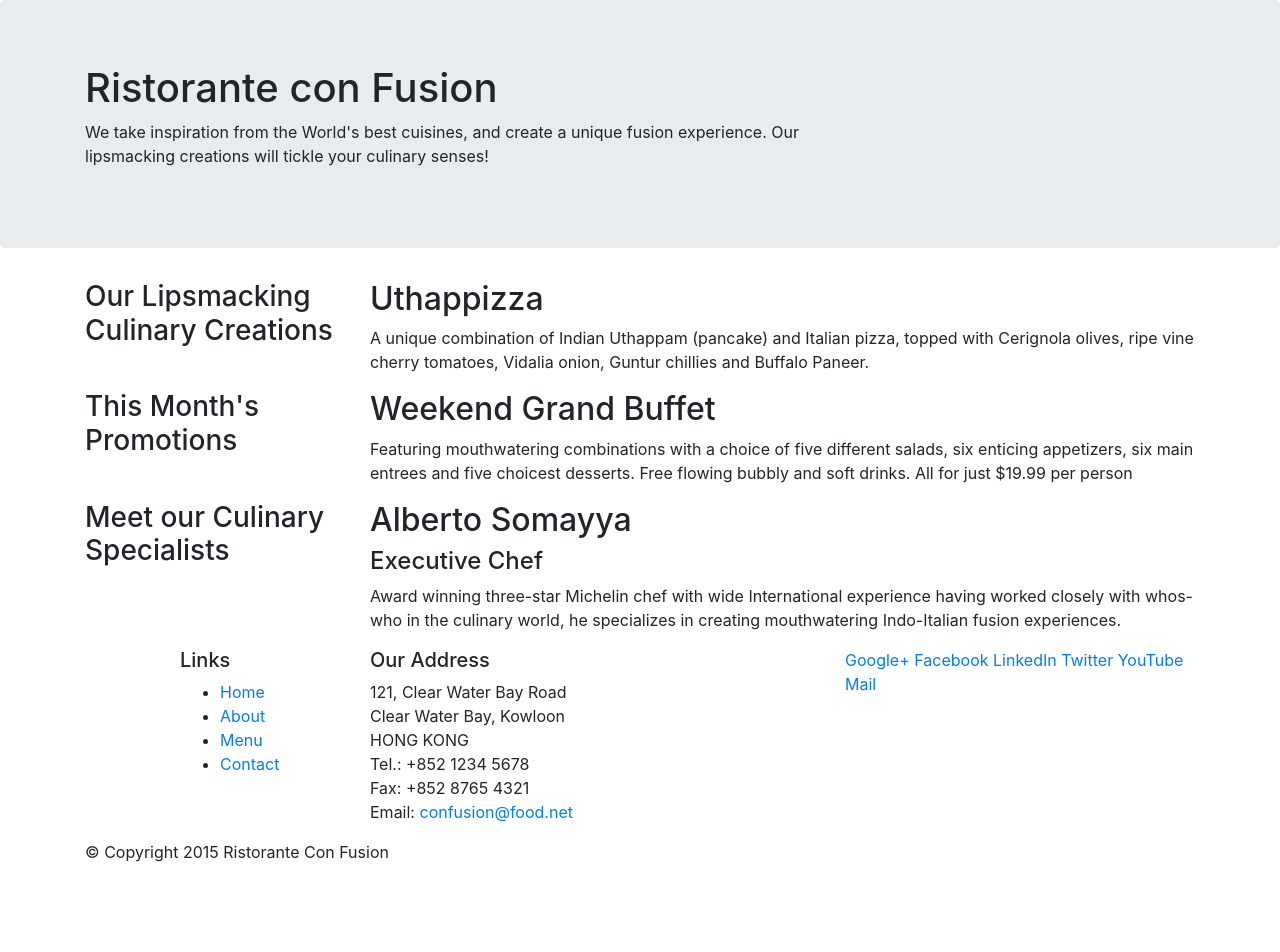
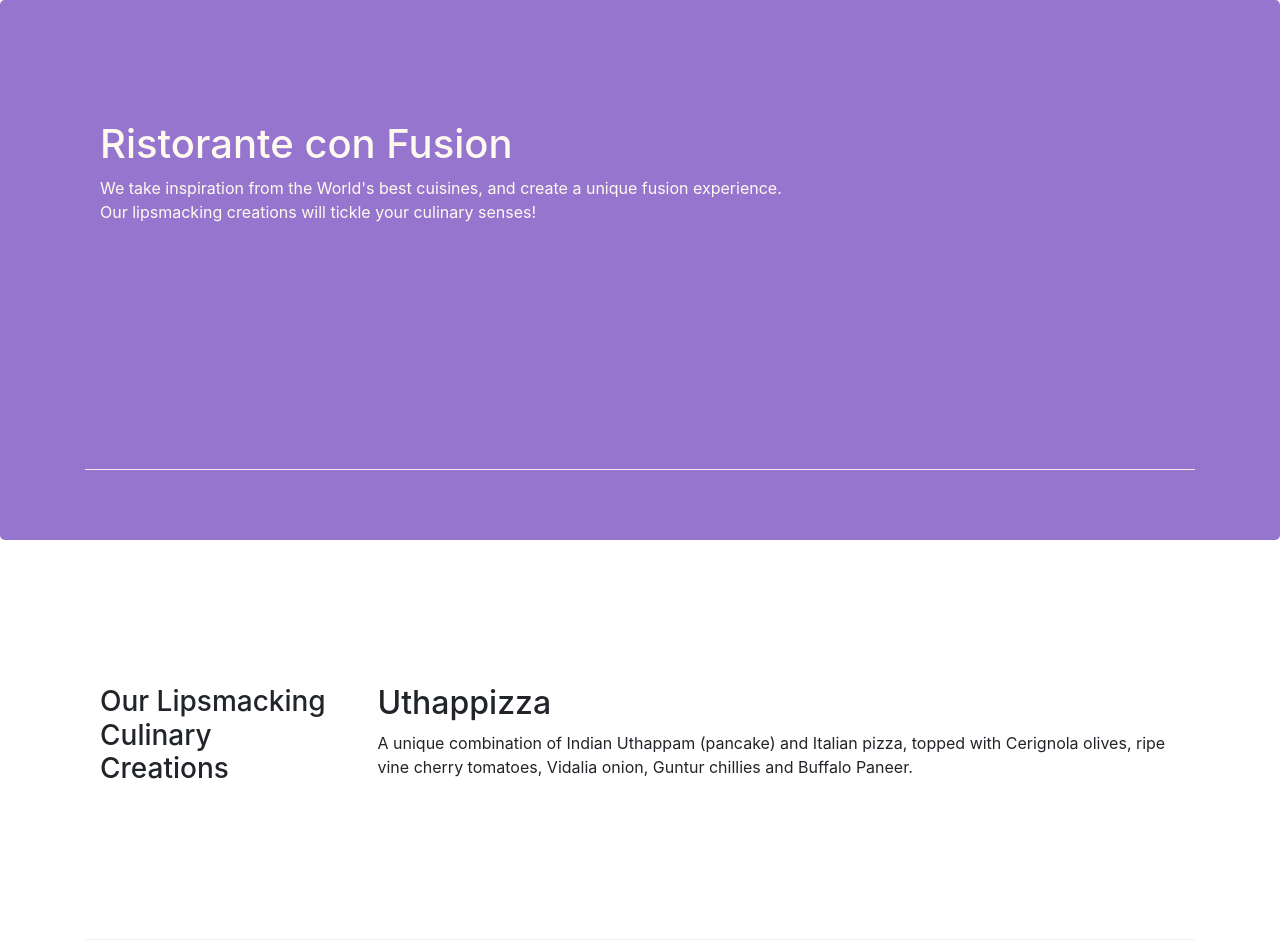
Before and after one commit to Sasa94s/conFusion, a website: page index.html in a window 1280 px wide. Shown: the top 952 px of the page. Before the commit the page ends 880 px from the top, so only its background shows below. Drawn offline with nearby package versions, Linux system fonts and the light colour scheme.

Commit message:
bootstrap grid part 2

```diff
--- /dev/null
+++ b/css/styles.css
@@ -0,0 +1,30 @@
+.row-header {
+    margin: 0px auto;
+    padding: 0px auto;
+}
+
+.row-content {
+    margin: 0px auto;
+    padding: 50px 0px 50px 0px;
+    border-bottom: 1px ridge;
+    min-height: 400px;
+}
+
+.footer {
+    background-color: #855177;
+    margin: 0px auto;
+    padding: 20px 0px 20px 0px;
+}
+
+.jumbotron {
+    padding: 70px 30px 70px 30px;
+    margin: 0px auto;
+    background: #9575CD;
+    color: floralwhite;
+}
+
+.address {
+    font-size: 80%;
+    margin: 0px auto;
+    color: #0f0f0f;
+}
--- a/index.html
+++ b/index.html
@@ -9,7 +9,7 @@
 
     <!-- Bootstrap CSS -->
     <link rel="stylesheet" href="node_modules/bootstrap/dist/css/bootstrap.min.css">
-
+    <link rel="stylesheet" href="css/styles.css">
     <title>Ristorante Con Fusion</title>
 </head>
 
@@ -17,7 +17,7 @@
 
     <header class="jumbotron">
         <div class="container">
-            <div class="row">
+            <div class="row row-content">
                 <div class="col-12 col-sm-8">
                     <h1>Ristorante con Fusion</h1>
                     <p>We take inspiration from the World's best cuisines, and create a unique fusion experience. Our lipsmacking creations will tickle your culinary senses!</p>
@@ -29,18 +29,18 @@
     </header>
 
     <div class="container">
-        <div class="row">
-            <div class="col-sm-4 push-sm-8 col-md-3 push-md-9">
+        <div class="row row-content align-items-center">
+            <div class="col-sm-4 col-md-3 flex-last">
                 <h3>Our Lipsmacking Culinary Creations</h3>
             </div>
-            <div class="col-sm pull-sm-4 col-md pull-md-3">
+            <div class="col-sm col-md flex-first">
                 <h2>Uthappizza</h2>
                 <p>A unique combination of Indian Uthappam (pancake) and Italian pizza, topped with Cerignola olives, ripe vine cherry tomatoes, Vidalia onion, Guntur chillies and Buffalo Paneer.</p>
             </div>
         </div>
 
 
-        <div class="row">
+        <div class="row row-content align-items-center">
             <div class="col-sm-4 push-sm-8 col-md-3 push-md-9">
                 <h3>This Month's Promotions</h3>
             </div>
@@ -50,11 +50,11 @@
             </div>
         </div>
 
-        <div class="row">
-            <div class="col-sm-4 push-sm-8 col-md-3 push-md-9">
+        <div class="row row-content align-items-center">
+            <div class="col-sm-4 col-md-3 flex-last">
                 <h3>Meet our Culinary Specialists</h3>
             </div>
-            <div class="col-sm pull-sm-4 col-md pull-md-3">
+            <div class="col-sm col-md flex-first">
                 <h2>Alberto Somayya</h2>
                 <h4>Executive Chef</h4>
                 <p>Award winning three-star Michelin chef with wide International experience having worked closely with whos-who in the culinary world, he specializes in creating mouthwatering Indo-Italian fusion experiences. </p>
@@ -62,12 +62,12 @@
         </div>
     </div>
 
-    <footer>
+    <footer class="footer">
         <div class="container">
             <div class="row">
                 <div class="col-5 offset-1 col-sm-2">
                     <h5>Links</h5>
-                    <ul>
+                    <ul class="list-unstyled">
                         <li><a href="#">Home</a></li>
                         <li><a href="#">About</a></li>
                         <li><a href="#">Menu</a></li>
@@ -85,8 +85,8 @@
 		              Email: <a href="mailto:confusion@food.net">confusion@food.net</a>
 		           </address>
                 </div>
-                <div class="col col-sm-4">
-                    <div>
+                <div class="col col-sm-4 align-self-center">
+                    <div class="text-align: center">
                         <a href="http://google.com/+">Google+</a>
                         <a href="http://www.facebook.com/profile.php?id=">Facebook</a>
                         <a href="http://www.linkedin.com/in/">LinkedIn</a>
@@ -96,7 +96,7 @@
                     </div>
                 </div>
            </div>
-           <div class="row">
+           <div class="row justify-content-center">
                 <div class="col-auto">
                     <p>© Copyright 2015 Ristorante Con Fusion</p>
                 </div>
```
